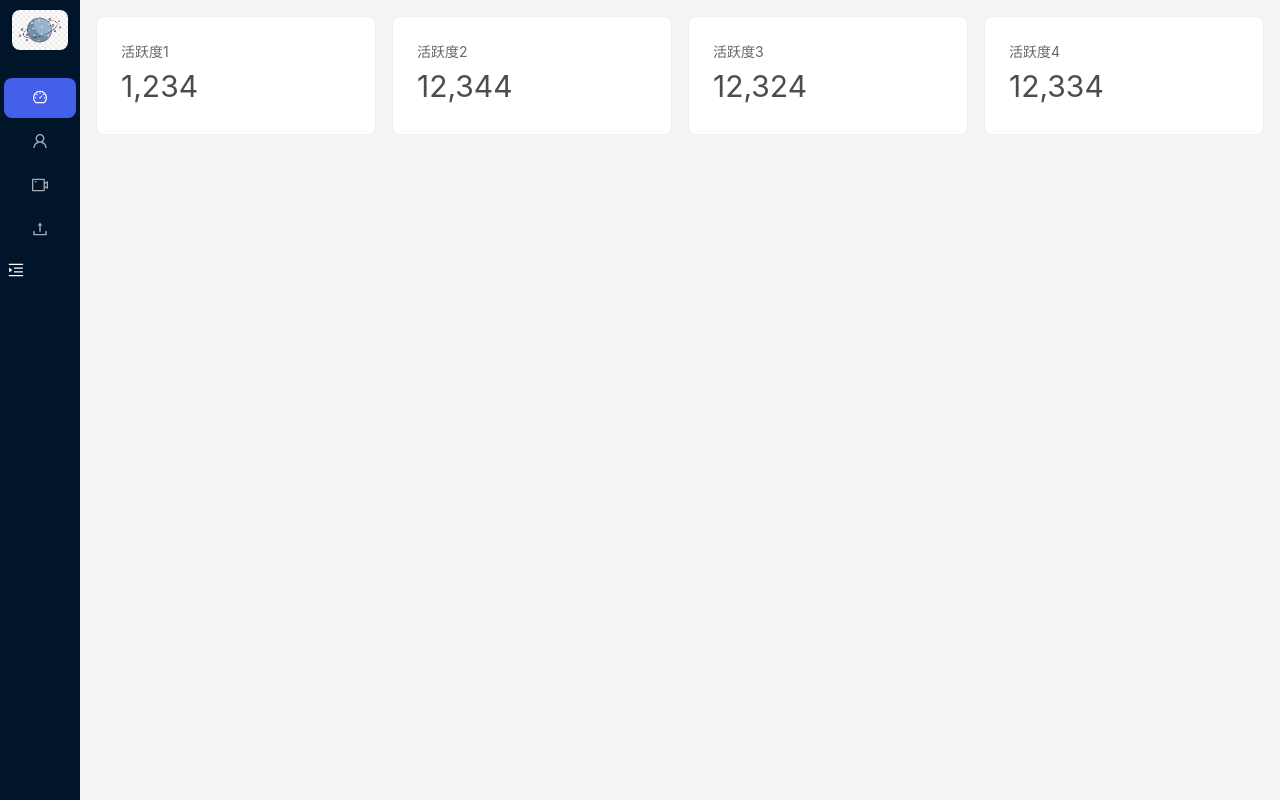
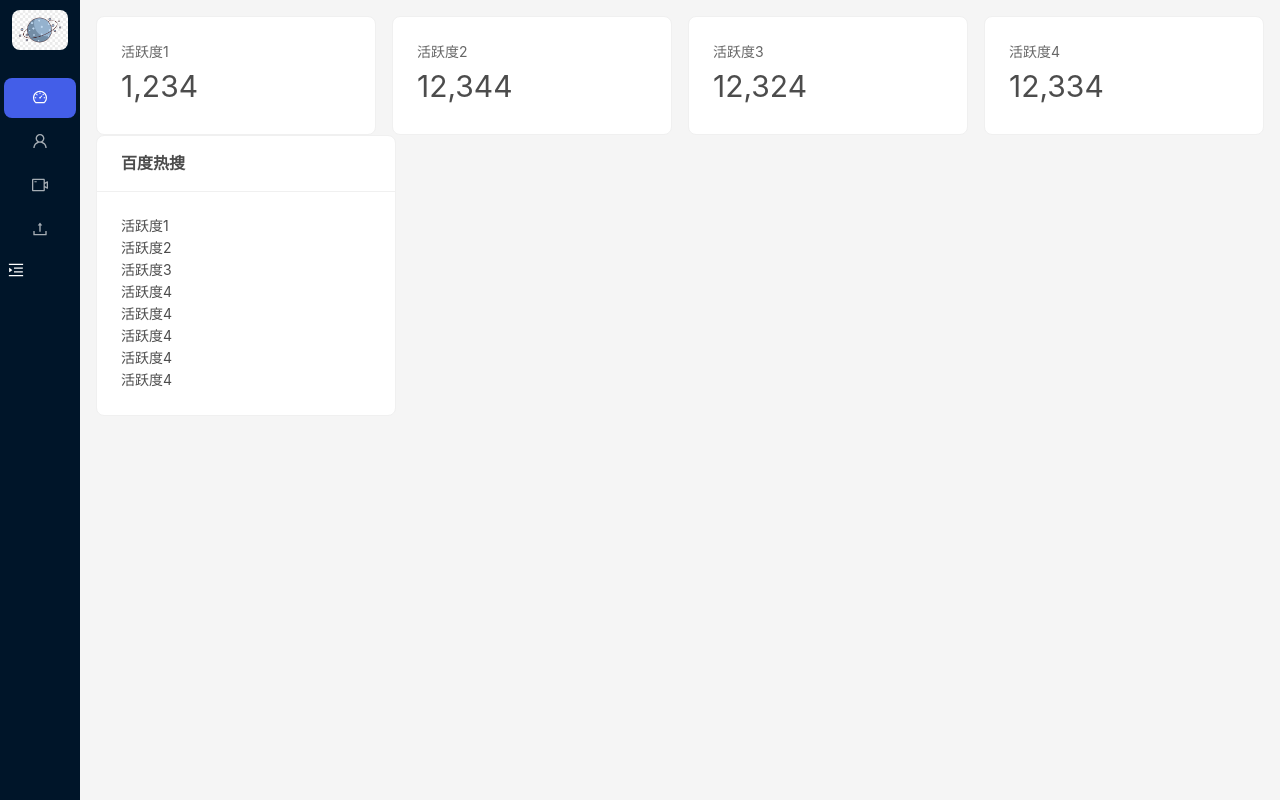
Before and after one commit to alex-word/react, a React app: page /dashboard in a window 1280 px wide. Built offline with nearby package versions, Linux system fonts and the light colour scheme; sample sign-in values are in the browser's storage.

Commit message:
添加卡片

```diff
--- a/src/pages/dashboard/index.tsx
+++ b/src/pages/dashboard/index.tsx
@@ -1,9 +1,60 @@
 import { PageContainer } from "@/components/container-page"
 import { Header } from "./header"
+import {ListModule} from "./listModule"
 
 const Dashboard = () => {
   return <PageContainer>
-    <Header/>
+    <Header />
+    <ListModule listData={listData} />
   </PageContainer>
 }
+interface listDataTS {
+  titleName:string,
+  data:any
+}
+const listData: listDataTS = {
+  titleName:"百度热搜",
+  data:[
+    {
+      key: 1,
+      title: '活跃度1',
+      count: 1234
+    },
+    {
+      key: 2,
+      title: '活跃度2',
+      count: 12344
+    },
+    {
+      key: 3,
+      title: '活跃度3',
+      count: 12324
+    },
+    {
+      key: 4,
+      title: '活跃度4',
+      count: 12334
+    },
+    {
+      key: 5,
+      title: '活跃度4',
+      count: 12334
+    },
+    {
+      key: 6,
+      title: '活跃度4',
+      count: 12334
+    },
+    {
+      key: 7,
+      title: '活跃度4',
+      count: 12334
+    },
+    {
+      key: 8,
+      title: '活跃度4',
+      count: 12334
+    },
+  ]
+}
 export default Dashboard
--- /dev/null
+++ b/src/pages/dashboard/listModule/index.tsx
@@ -0,0 +1,25 @@
+import React from 'react';
+import { Card, Space } from 'antd';
+interface ItemsProps {
+  listData: {
+    titleName: string,
+    data: any
+  }
+}
+
+export const ListModule: React.FC<ItemsProps> = ({ listData }) => {
+  console.log(listData);
+
+  return <Space direction="vertical" size={16}>
+    <Card title={listData.titleName} style={{ width: 300 }}>
+      <div className='list-box'>
+        {listData.data.map((item: any) => {
+          return <p key={item.key}>{item.title}</p>
+        })
+        }
+      </div>
+    </Card>
+  </Space>
+};
+
+// export default ListModule;
```
Also changed, not shown: src/pages/dashboard/listModule/config.tsx (added, +27 -0 lines), src/pages/dashboard/components/items.tsx (line endings or trailing spaces).
